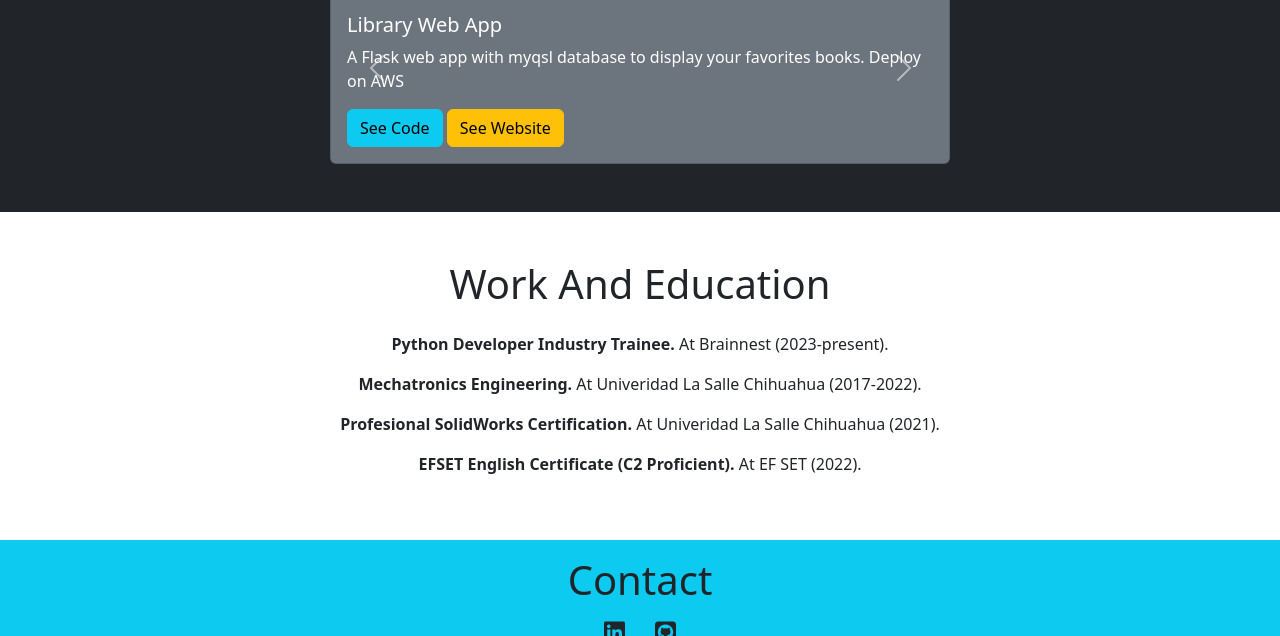
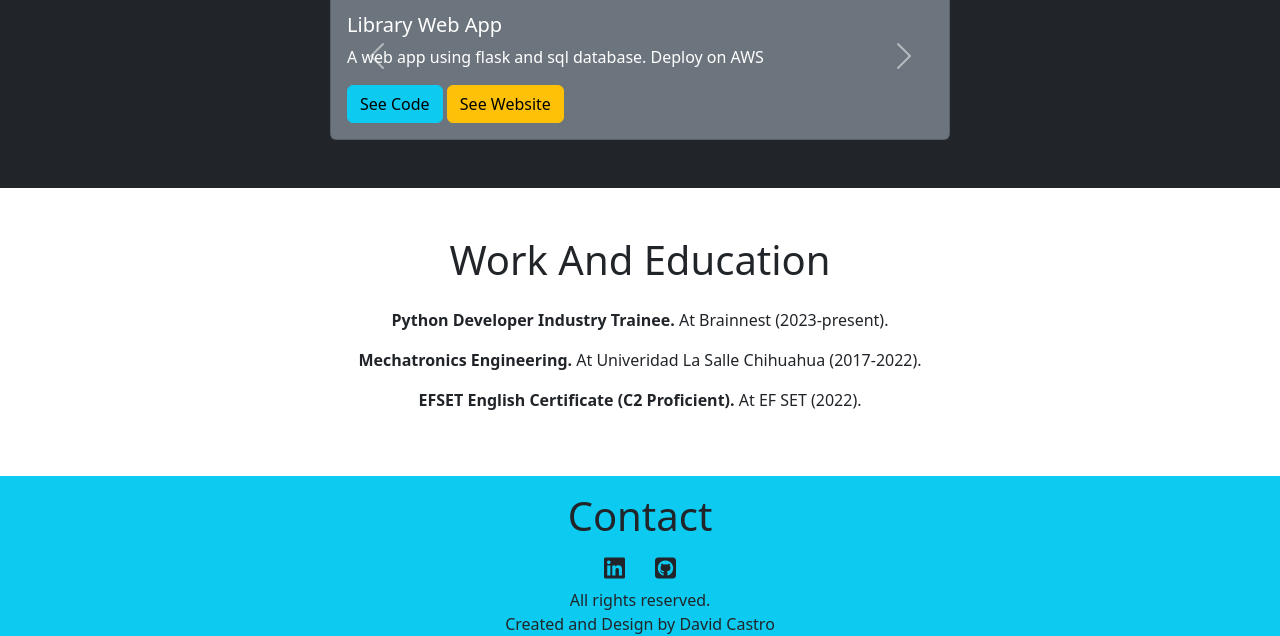
Before and after one commit to DavidCs9/portfolio-web, a website: page index.html in a window 1280 px wide. Shown: the part 707-1343 px from the top of the page. Drawn offline with nearby package versions, Linux system fonts and the light colour scheme.

Commit message:
delete solidworks

```diff
--- a/index.html
+++ b/index.html
@@ -55,7 +55,7 @@
                     <img src="./static/images/book4X3.jpg" class="img-fluid" alt="...">
                     <div class="card-body">
                       <h5 class="card-title text-bg-secondary">Library Web App</h5>
-                      <p class="card-text text-bg-secondary">A Flask web app with myqsl database to display your favorites books. Deploy on AWS</p>
+                      <p class="card-text text-bg-secondary">A web app using flask and sql database. Deploy on AWS</p>
                       <a href="https://github.com/DavidCs9/Library" class="btn btn-info">See Code</a>
                       <a href="http://librarywebapp-env.eba-d9yqgmfj.us-west-1.elasticbeanstalk.com//" class="btn btn-warning">See Website</a>
                     </div>
@@ -119,7 +119,6 @@
       <h1 class="pb-3">Work And Education</h1>
       <p class=""><strong>Python Developer Industry Trainee. </strong> At Brainnest (2023-present).</p>
       <p class=""><strong>Mechatronics Engineering. </strong> At Univeridad La Salle Chihuahua (2017-2022).</p>
-      <p class=""><strong>Profesional SolidWorks Certification. </strong> At Univeridad La Salle Chihuahua (2021).</p>
       <p class=""><strong> EFSET English Certificate (C2 Proficient). </strong> At EF SET (2022).</p>
     </div>
 
```
